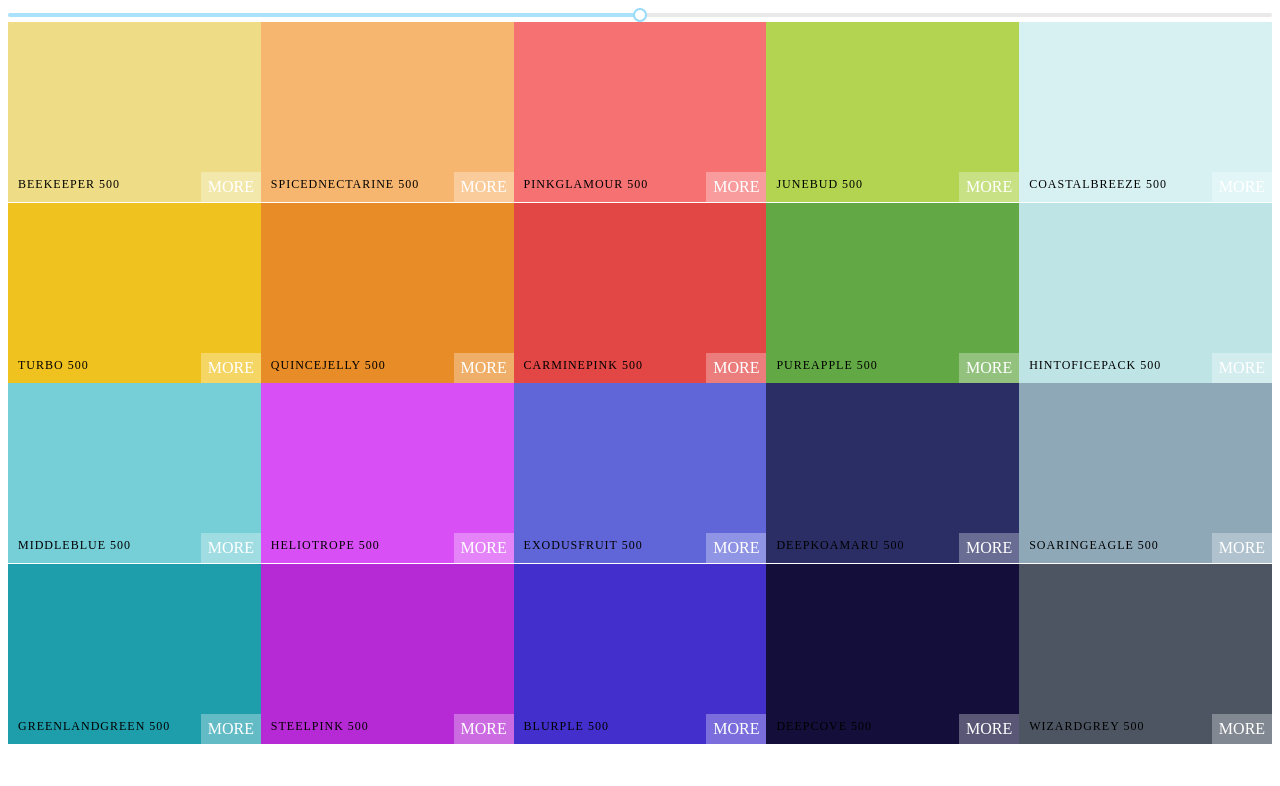
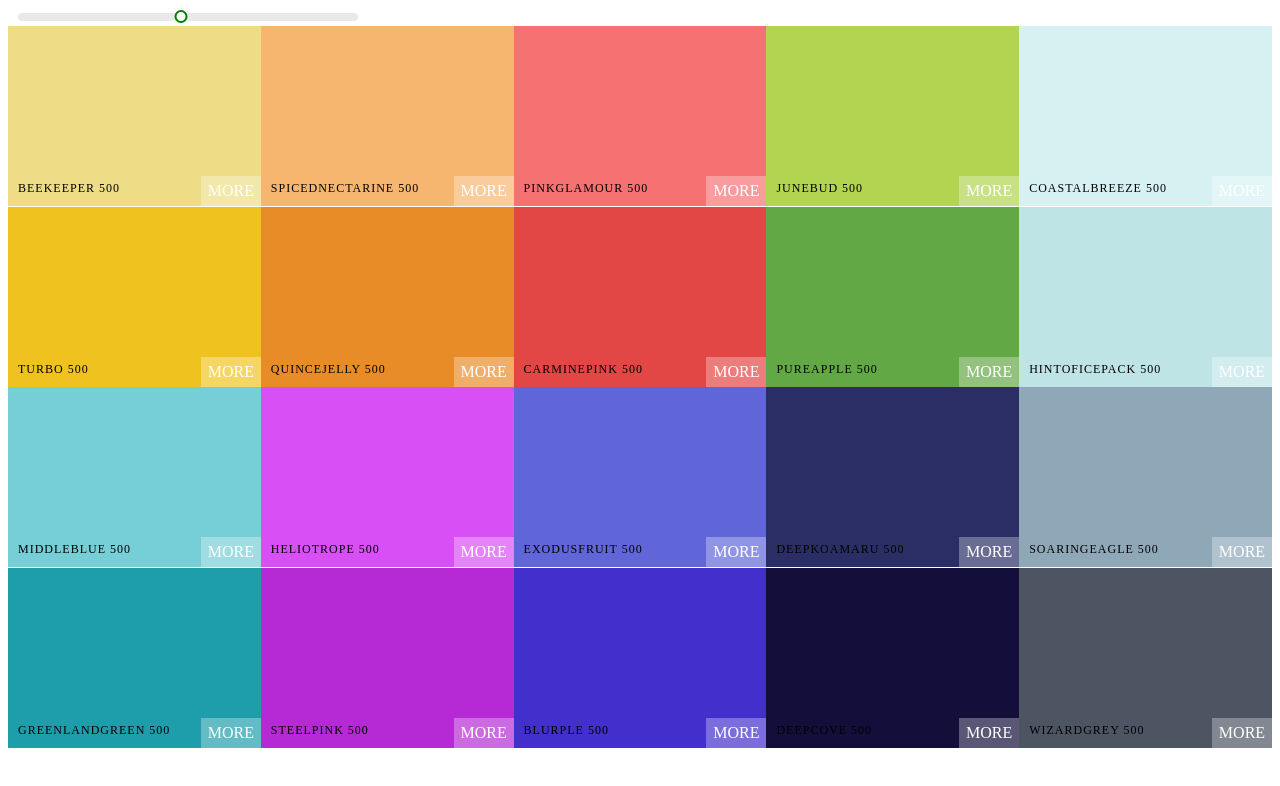
Before and after one commit to ScooterMcgavindev/color-me-react, a React app: page / in a window 1280 px wide. Built offline with nearby package versions, Linux system fonts and the light colour scheme.

Commit message:
styled color slider

```diff
--- a/src/components/Palette.js
+++ b/src/components/Palette.js
@@ -1,8 +1,9 @@
 import React, { Component } from 'react';
 import ColorBox from "./ColorBox";
+import 'rc-slider/assets/index.css';
 import "../styles/Palette.css";
 import Slider from 'rc-slider';
-import 'rc-slider/assets/index.css';
+
 
 class Palette extends Component {
   constructor(props) {
@@ -22,7 +23,15 @@ class Palette extends Component {
     ));
     return (
       <div className='Palette'>
-        <Slider defaultValue={level} min={100} max={900} step={100} onAfterChange={this.changeLevel} />
+        <div className='slider'>
+          <Slider
+            defaultValue={level}
+            min={100}
+            max={900}
+            step={100}
+            onAfterChange={this.changeLevel}
+          />
+        </div>
         {/* Navbar goes here */}
         <div className='Palette-colors'>{colorBoxes}</div>
         {/* multiple color boxes */}
--- a/src/styles/Palette.css
+++ b/src/styles/Palette.css
@@ -4,3 +4,27 @@
 .Palette-colors {
   height: 90%;
 }
+.slider {
+  width: 340px;
+  margin: 0 10px;
+  display: inline-block;
+}
+.rc-slider-track {
+  background-color: transparent;
+}
+.rc-slider-rail {
+  height: 8px;
+}
+.rc-slider-handle,
+.rc-slider-handle:active,
+.rc-slider-handle:focus,
+.rc-slider-handle:hover {
+  box-flex-group: green;
+  outline: none;
+  border: 2px solid green;
+  box-shadow: none;
+  width: 13px;
+  height: 13px;
+  margin-left: -7px;
+  margin-top: -3px;
+}
```
